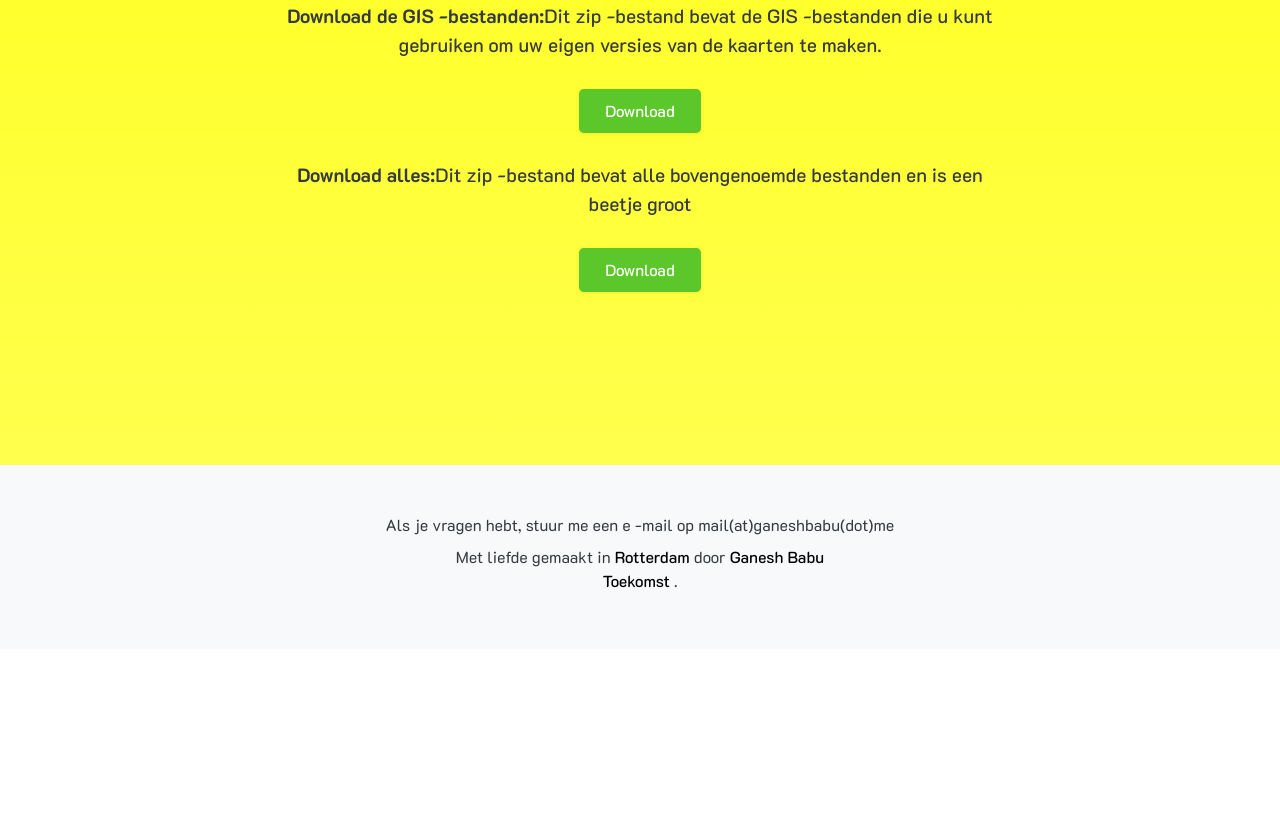
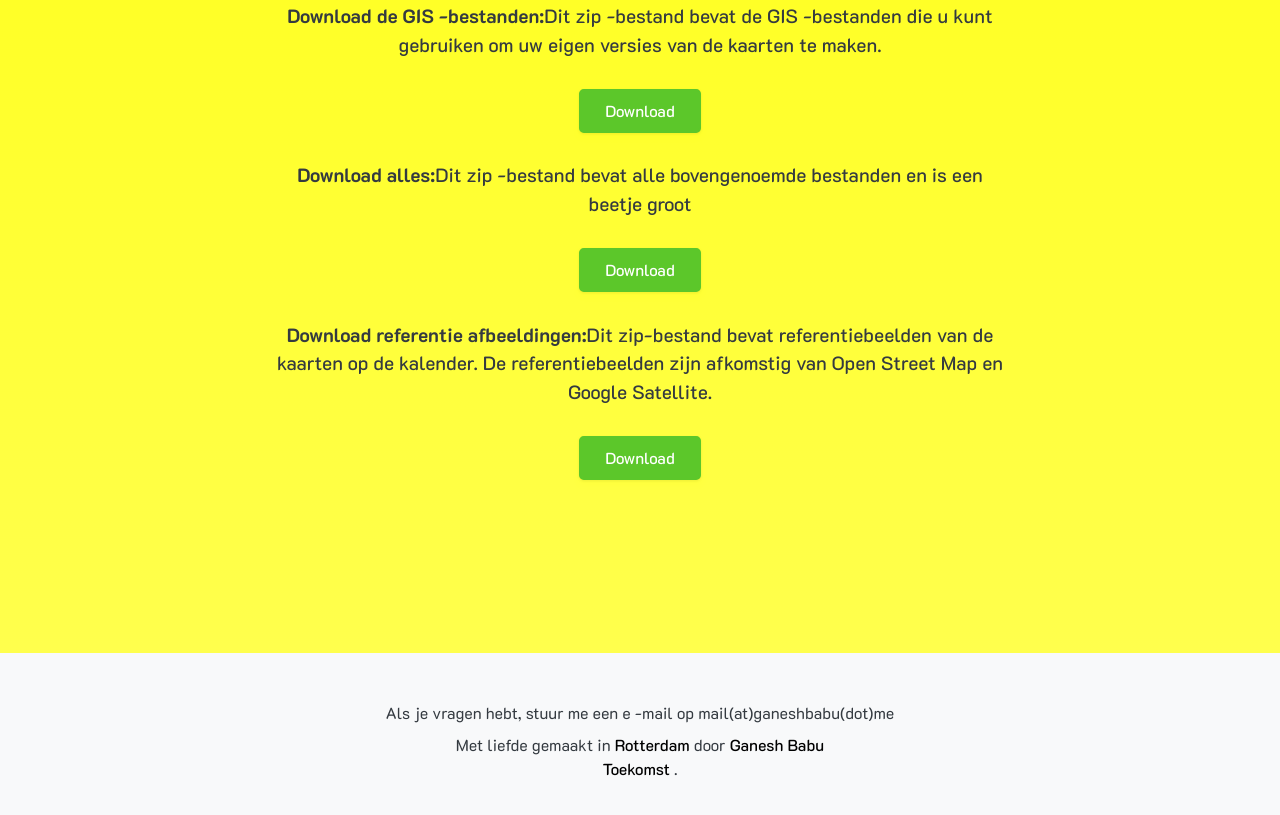
Before and after one commit to ganeshbabudotme/Kalendar23, a plain HTML site: page download.html in a window 1280 px wide. Shown: the part 669-1484 px from the top of the page. Before the commit the page ends 1318 px from the top, so only its background shows below. Drawn offline with nearby package versions, Linux system fonts and the light colour scheme.

Commit message:
Update download.html

```diff
--- a/download.html
+++ b/download.html
@@ -33,7 +33,9 @@
 			<a href="https://drive.google.com/file/d/1I0sfIoMnDnyHhtcFwgK4zZ8_VSU-KeQh/view?usp=sharing" class="btn btn-success svg-icon">Download</a><br><br>
 			<b>Download alles:</b>Dit zip -bestand bevat alle bovengenoemde bestanden en is een beetje groot<br><br>
 			<a href="https://drive.google.com/file/d/15B-gWMRGGhpi0BbQ7dYZI-c2Lg4nOq5I/view?usp=sharing" class="btn btn-success svg-icon">Download</a><br><br>
-          </p>
+    			<b>Download referentie afbeeldingen:</b>Dit zip-bestand bevat referentiebeelden van de kaarten op de kalender. De referentiebeelden zijn afkomstig van Open Street Map en Google Satellite.<br><br>
+			<a href="https://drive.google.com/file/d/1QcSmHXkMLcPFDfgopJM4zdqKMGxnjWSC/view?usp=sharing" class="btn btn-success svg-icon">Download</a><br><br>
+		</p>
         </div>
       </div>
 
```
